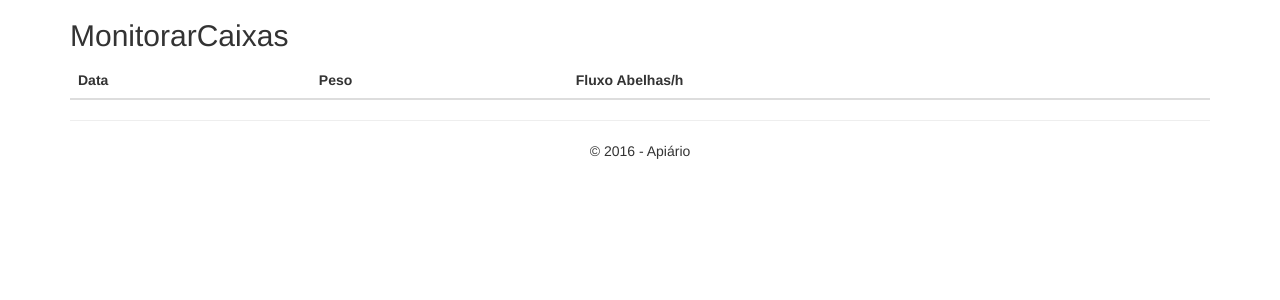
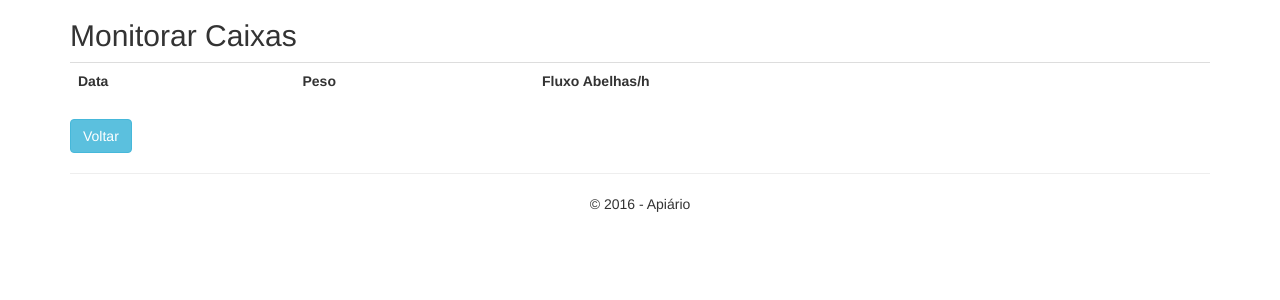
Before and after one commit to viniciushfr/Engenharia-de-Software---Gerencia-de-apiario, an ASP.NET MVC app: template Software/Apiario/Apiario/Views/Cliente/MonitorarCaixas.cshtml in a window 1280 px wide. Shown: the part 51-351 px from the top of the page. Run offline with ASP.NET Core 8 and stand-ins for ASP.NET MVC 5, Linux system fonts and the light colour scheme; the template is opened without the code that fills it, so the values that code supplies are empty; the project's own start-up code is not run; a stand-in starts its controllers and pages; some libraries are stand-ins or nearby versions.

Commit message:
Arrumando view

```diff
--- a/Software/Apiario/Apiario/Controllers/ClienteController.cs
+++ b/Software/Apiario/Apiario/Controllers/ClienteController.cs
@@ -94,11 +94,14 @@ namespace Apiario.Controllers
         }
         public ActionResult VisualizarCaixas(int idApiario)
         {
+            ViewBag.idApiario = idApiario;
             IEnumerable<Models.Caixa> caixas = dbCaixa.Caixas.Where(x => x.idApiario == idApiario);
             return View(caixas);
         }
         public ActionResult MonitorarCaixas(int idCaixa)
         {
+            Caixa caixa = dbCaixa.Caixas.Find(idCaixa);
+            ViewBag.idApiario = caixa.idApiario;
             IEnumerable<Models.DadosCaixa> dadosCaixa = dbDadosCaixa.DadosCaixa.Where(x => x.idCaixa == idCaixa);
             return View(dadosCaixa);
         }
--- a/Software/Apiario/Apiario/Views/Cliente/MonitorarCaixas.cshtml
+++ b/Software/Apiario/Apiario/Views/Cliente/MonitorarCaixas.cshtml
@@ -1,16 +1,18 @@
 @model IEnumerable<Apiario.Models.DadosCaixa>
     @{
-        ViewBag.Title = "MonitorarCaixas";
+        ViewBag.Title = "Monitorar Caixas";
         Layout = "~/Views/Shared/_Layout.cshtml";
     }
 
-    <h2>MonitorarCaixas</h2>
-<table class="table table-hover table-responsive ">
-    <thead>
+    <h2>Monitorar Caixas</h2>
+
+<table class="table table-responsive ">
+    <tr>
         <th>Data</th>
         <th>Peso</th>
         <th>Fluxo Abelhas/h</th>
-    </thead>
+        <th></th>
+    </tr>
     @foreach (var dados in Model)
     {
         <tr>
@@ -21,3 +23,7 @@
 
     }
 </table>
+
+<div>
+    <a href="VisualizarCaixas?idApiario=@ViewBag.idApiario" class="btn btn-info" role="button">Voltar</a>
+</div>
```
Also changed, not shown: Software/Apiario/Apiario/Views/Cliente/VisualizarCaixas.cshtml (+8 -3 lines), 5 other files.
